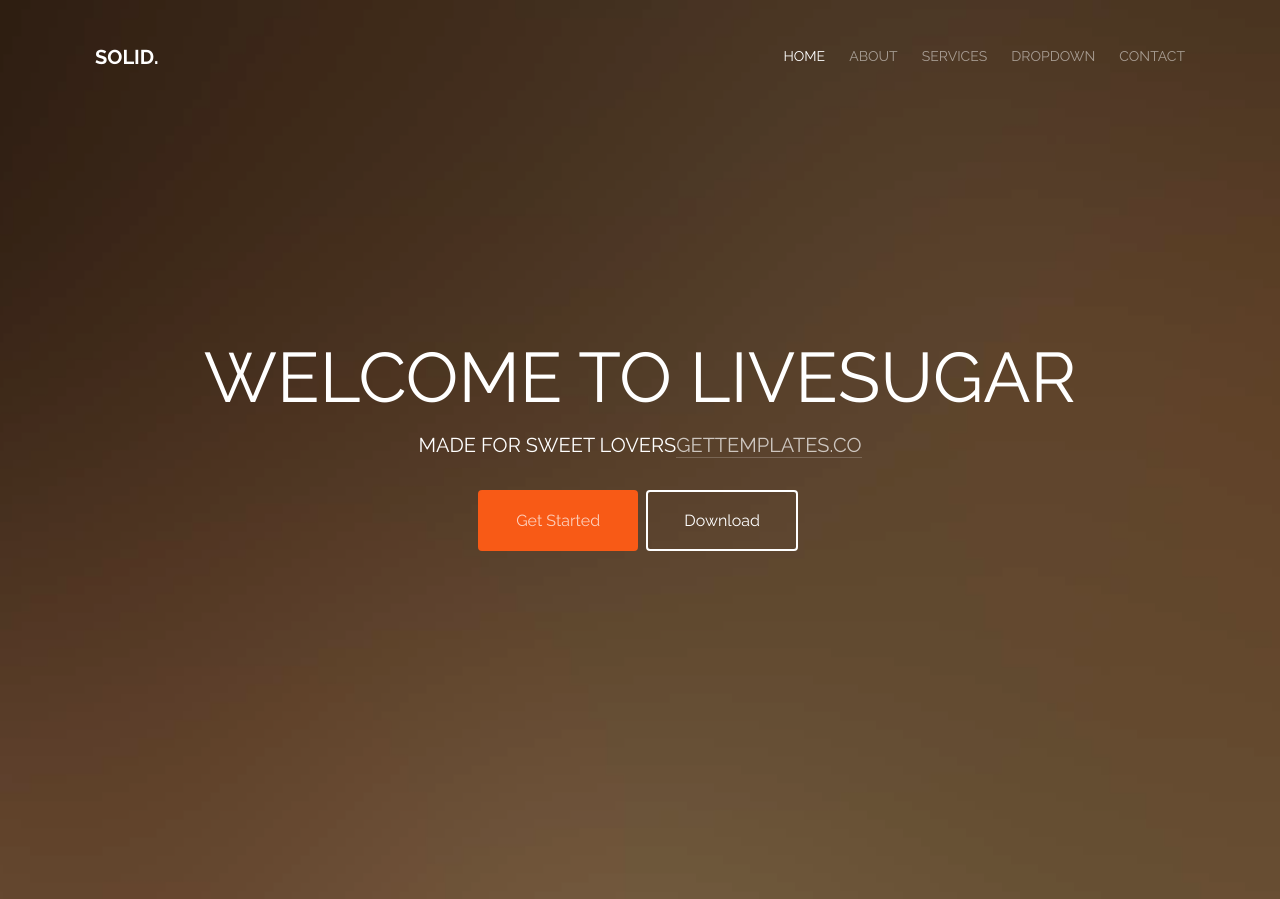
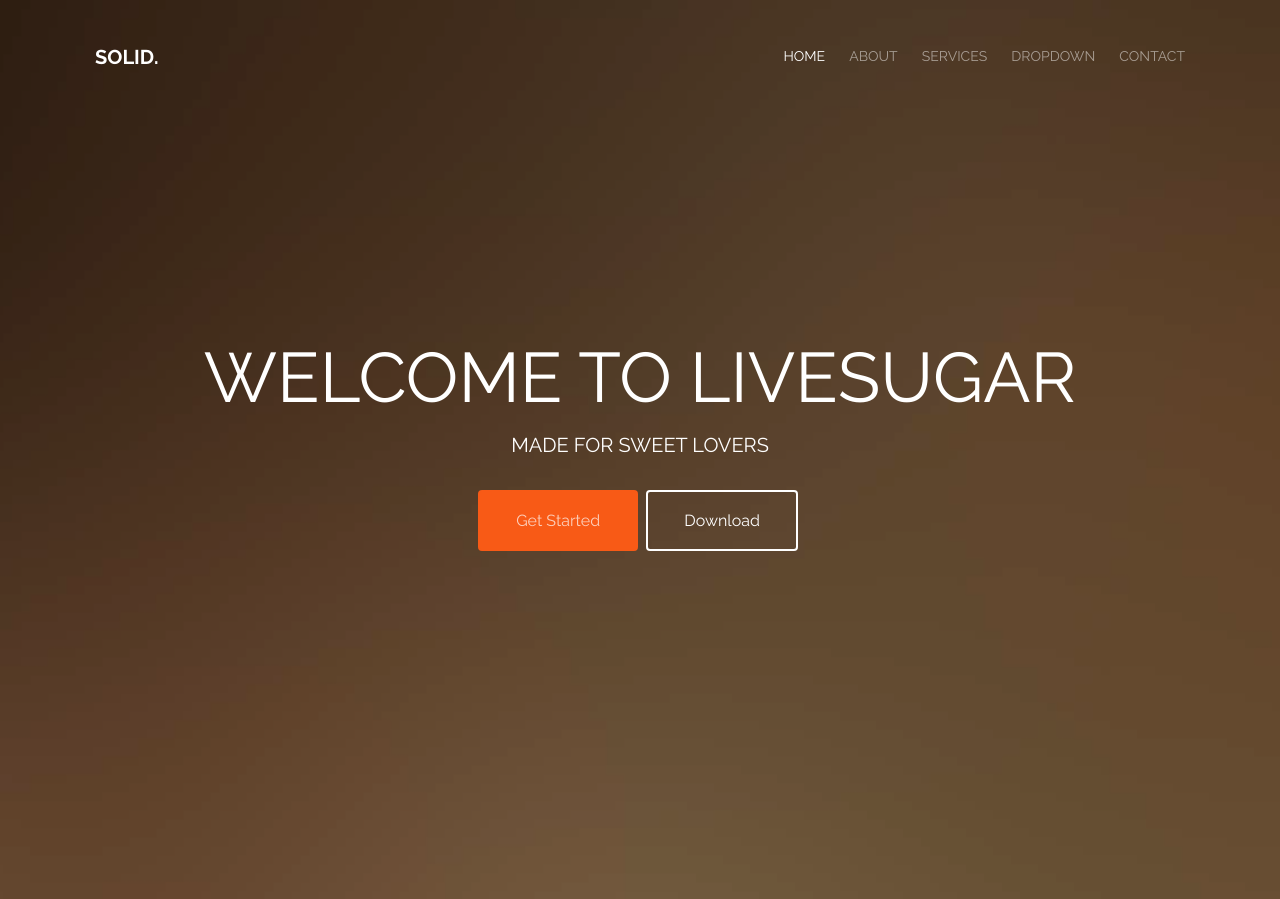
Before and after one commit to avinash-startupwala/livesugar_code, a PHP site: page / in a window 1280 px wide. Shown: the top 899 px of the page. Run offline with PHP 8.4, Linux system fonts and the light colour scheme; some web fonts are replaced.

Commit message:
Update index.php

```diff
--- a/index.php
+++ b/index.php
@@ -101,7 +101,7 @@
 					<div class="display-t">
 						<div class="display-tc animate-box" data-animate-effect="fadeIn">
 							<h1>WELCOME TO LIVESUGAR</h1>
-							<h2>Made for sweet lovers<a href="http://gettemplates.co/" target="_blank">gettemplates.co</a></h2>
+							<h2>Made for sweet lovers</h2>
 							<p>
 								<a href="#" class="btn btn-primary btn-lg">Get Started</a>
 								<a href="#" class="btn btn-white btn-outline btn-lg">Download</a></p>
```
